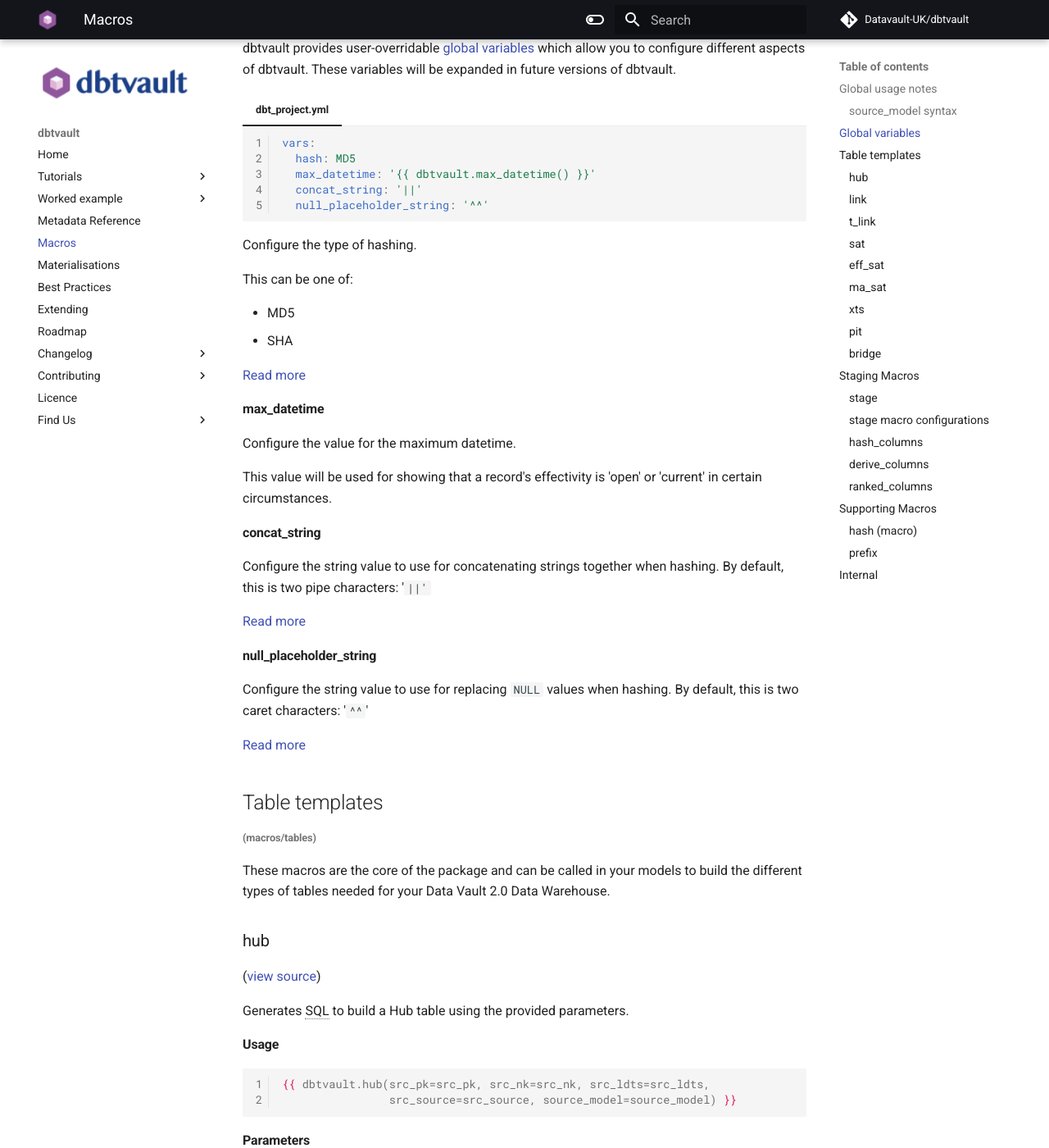
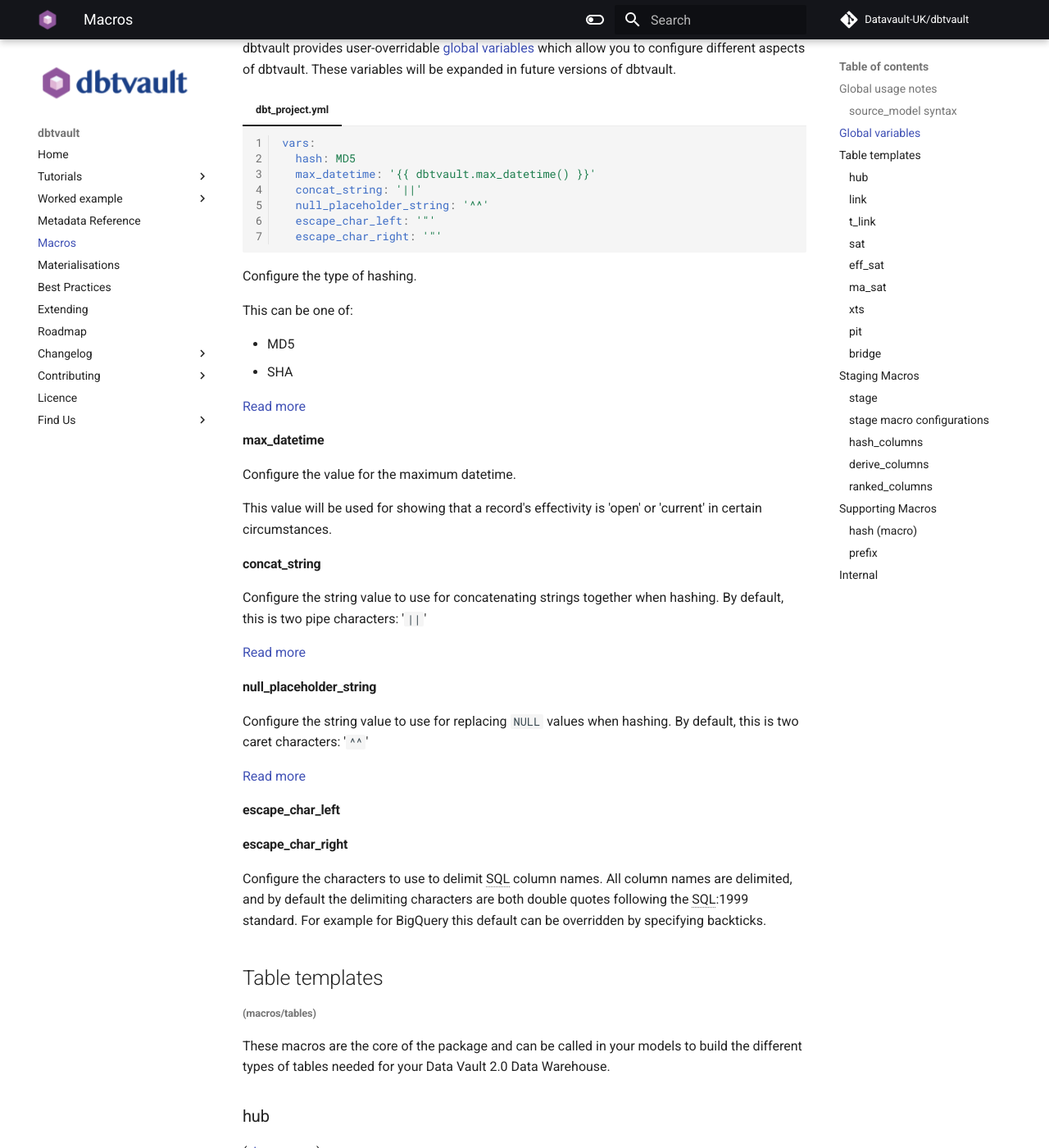
Before and after one commit to Datavault-UK/automate-dv-docs, an MkDocs documentation site: the page built from docs/macros.md, in a window 1280 px wide and 1400 px high, scrolled down 934 px. Shown: the whole window at 82% size. Built offline with MkDocs 1.6.1 and Material for MkDocs 9.7.7, drawn with Linux system fonts in a browser that asks for light colours; comment, search, counter and statistics services are not loaded.

Commit message:
New documentation

````diff
--- a/docs/macros.md
+++ b/docs/macros.md
@@ -67,6 +67,8 @@
       max_datetime: '{{ dbtvault.max_datetime() }}'
       concat_string: '||'
       null_placeholder_string: '^^'
+      escape_char_left: '"'
+      escape_char_right: '"'
     ```
 
 Configure the type of hashing.
@@ -86,7 +88,7 @@
 
 #### concat_string
 
-Configure the string value to use for concatenating strings together when hashing. By default, this is two pipe characters: '`||'`
+Configure the string value to use for concatenating strings together when hashing. By default, this is two pipe characters: '`||`'
 
 [Read more](./best_practices.md#multi-column-hashing)
 
@@ -95,6 +97,11 @@
 Configure the string value to use for replacing `NULL` values when hashing. By default, this is two caret characters: '`^^`'
 
 [Read more](./best_practices.md#null-handling)
+
+#### escape_char_left
+#### escape_char_right
+
+Configure the characters to use to delimit SQL column names. All column names are delimited, and by default the delimiting characters are both double quotes following the SQL:1999 standard. For example for BigQuery this default can be overridden by specifying backticks.
 
 ## Table templates
 
````
